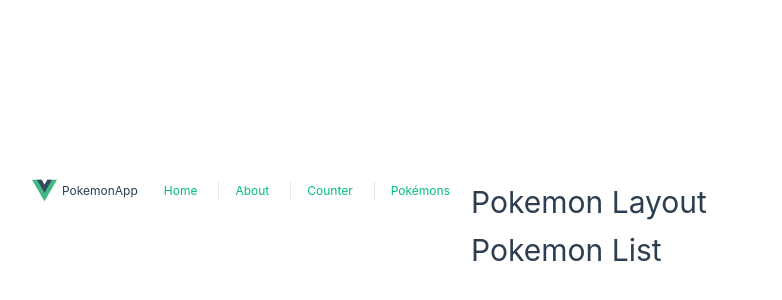
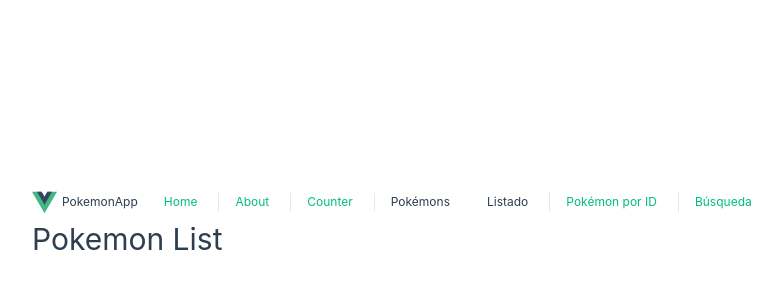
Before and after one commit to drunkedMonkey/composition-app, a Vue app: page /pokemons/list/ in a window 1280 px wide. Shown: the part 174-474 px from the top of the page, without its empty margins (169-951 px from the left). Built offline with nearby package versions, Linux system fonts and the light colour scheme.

Commit message:
rendering children routes of Pokemons

```diff
--- a/src/pokemons/layouts/PokemonLayout.vue
+++ b/src/pokemons/layouts/PokemonLayout.vue
@@ -1,9 +1,21 @@
-<script setup lang="ts"></script>
+<script setup lang="ts">
+import NavBar from '@/shared/components/NavBar.vue'
+import { pokemonRoute } from '../router'
+import type { RouterLink } from '@/router/list-routes'
+
+const routeLinks: RouterLink[] =
+  pokemonRoute.children?.map(({ name, path, props }) => {
+    return {
+      name: name?.toString() ?? '',
+      path: path,
+      title: (props as { title: string }).title
+    }
+  }) || []
+</script>
 
 <template>
+  <NavBar :links="routeLinks" :is-secondary="true" />
   <div>
-    <h1>Pokemon Layout</h1>
-
     <RouterView />
   </div>
 </template>
--- a/src/pokemons/router/index.ts
+++ b/src/pokemons/router/index.ts
@@ -9,15 +9,21 @@ export const pokemonRoute:RouteRecordRaw = {
     component: () => import('@/pokemons/layouts/PokemonLayout.vue'),
     children: [
         {
+            name:'pokemon-list',
             path:`/${ROUTE_NAME}/list`,
+            props:{title:'Listado'},
             component: () => import('@/pokemons/pages/PokemonList.vue'),
         },
         {
+            name:'pokemon-id',
             path:`/${ROUTE_NAME}/by/:id`,
+            props:{title:'Pokémon por ID'},
             component: () => import('@/pokemons/pages/PokemonById.vue'),
         },
         {
+            name:'pokemon-search',
             path:`/${ROUTE_NAME}/search`,
+            props:{title:'Búsqueda'},
             component: () => import('@/pokemons/pages/PokemonSearch.vue'),
         },
     ]
--- a/src/shared/components/NavBar.vue
+++ b/src/shared/components/NavBar.vue
@@ -1,23 +1,28 @@
 <script setup lang="ts">
-import type { RouterLink } from '@/router/list-routes';
-
+import type { RouterLink } from '@/router/list-routes'
 
 interface Props {
   title?: string
-  links: RouterLink[];
+  links: RouterLink[]
+  isSecondary?: boolean
 }
 
 withDefaults(defineProps<Props>(), {
-  title: 'CompoApp'
+  title: 'CompoApp',
+  isSecondary: false
 })
 </script>
 
 <template>
   <nav>
-    <img alt="Vue logo" class="logo" src="@/assets/logo.svg" width="25" height="25" />
-    <span v-if="$props.title">{{ $props.title }}</span>
+    <template v-if="!$props.isSecondary">
+      <img alt="Vue logo" class="logo" src="@/assets/logo.svg" width="25" height="25" />
+      <span v-if="$props.title">{{ $props.title }}</span>
+    </template>
 
-    <RouterLink v-for="link of $props.links" :key="link.path" :to="link.path">{{link.title}}</RouterLink>
+    <RouterLink v-for="link of $props.links" :key="link.path" :to="link.path">{{
+      link.title
+    }}</RouterLink>
   </nav>
 </template>
 
@@ -39,11 +44,11 @@ a {
   margin-right: 5px;
 }
 
-nav a.router-link-exact-active {
+nav a.router-link-active {
   color: var(--color-text);
 }
 
-nav a.router-link-exact-active:hover {
+nav a.router-link-active:hover {
   background-color: transparent;
 }
 
```
